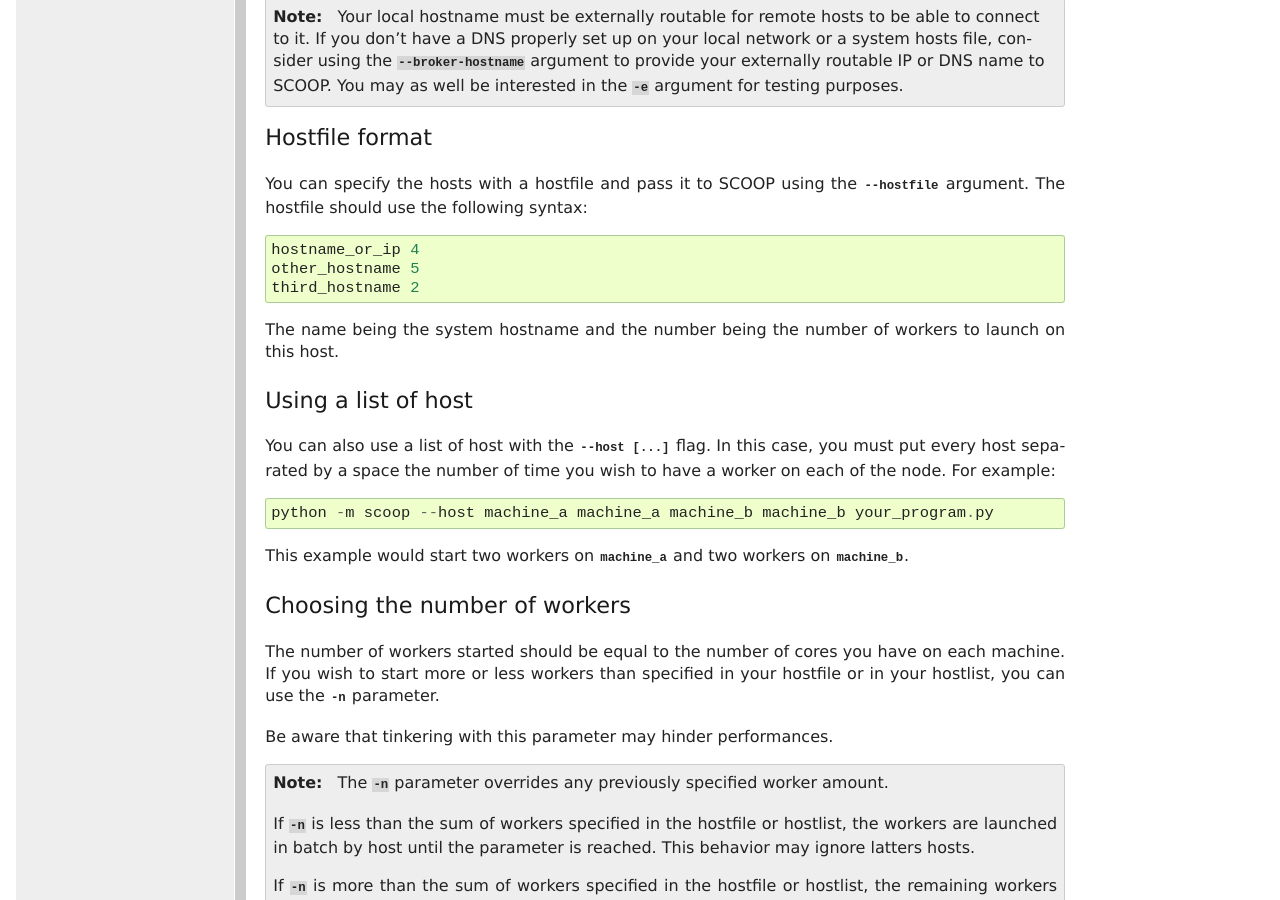
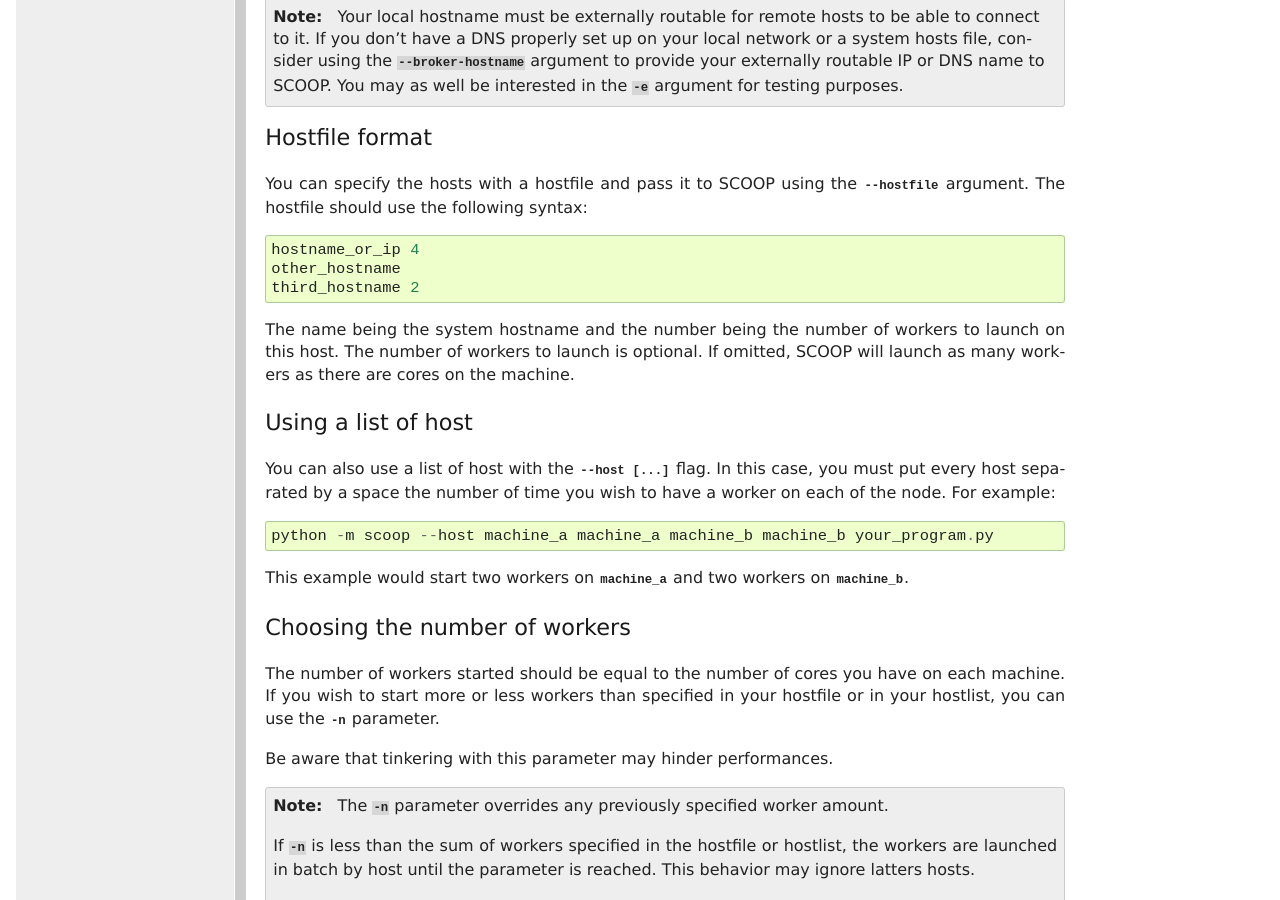
Before and after one commit to soravux/scoop, a Sphinx documentation site: the page built from doc/usage.rst, in a window 1280 px wide and 900 px high, scrolled down 4830 px. Built offline with Sphinx 7.4.7, drawn with Linux system fonts in a browser that asks for light colours; formulas are drawn with MathJax 3.

Commit message:
+ Added documentation on the optional number of hosts in an hostfile

```diff
--- a/doc/usage.rst
+++ b/doc/usage.rst
@@ -268,11 +268,12 @@ You can specify the hosts with a hostfile and pass it to SCOOP using the :option
 The hostfile should use the following syntax::
 
     hostname_or_ip 4
-    other_hostname 5
+    other_hostname
     third_hostname 2
 
 The name being the system hostname and the number being the number of workers
-to launch on this host.
+to launch on this host. The number of workers to launch is optional. If
+omitted, SCOOP will launch as many workers as there are cores on the machine.
 
 Using a list of host
 ~~~~~~~~~~~~~~~~~~~~
```
